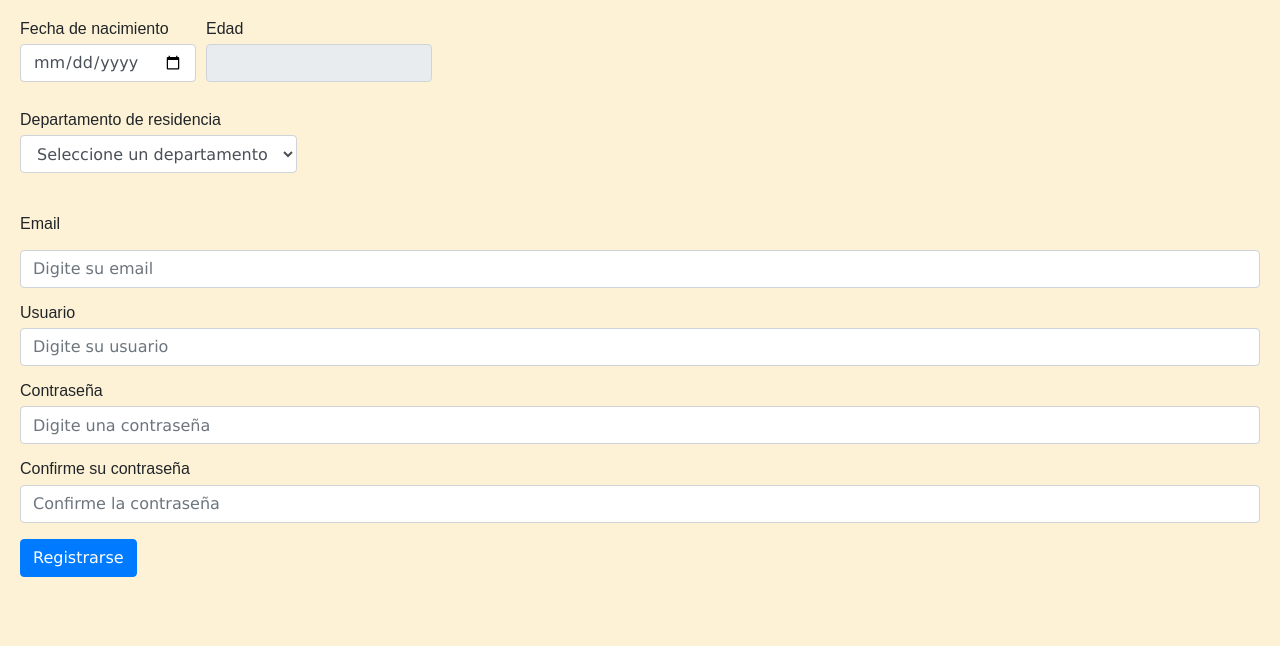
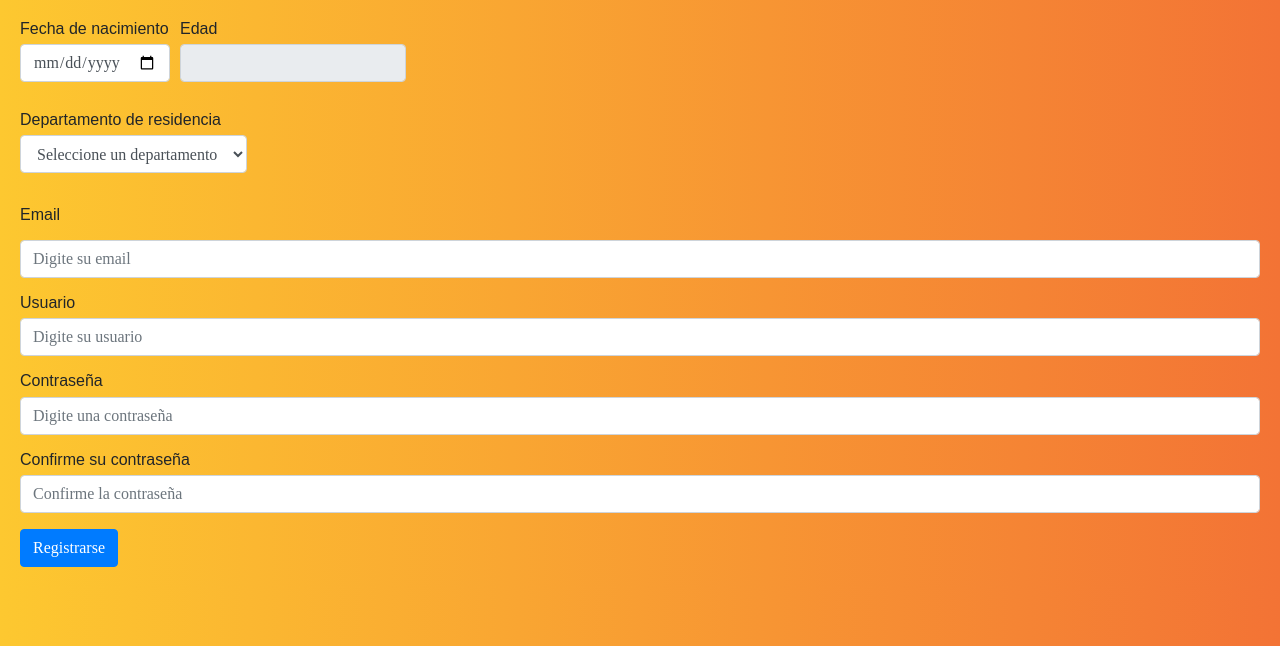
Before and after one commit to JSEC-png/Taller7, a plain HTML site: page registro.html in a window 1280 px wide. Shown: the part 154-800 px from the top of the page. Drawn offline with nearby package versions, Linux system fonts and the light colour scheme; no server answers.

Commit message:
Gradiente

```diff
--- a/registro.css
+++ b/registro.css
@@ -11,8 +11,10 @@ label {
 body
 {
     margin: 20px;
-    background-color: #fdf2d6;
-    font-family: verdana;
+    background: #fdc830; /* fallback for old browsers */
+    background: -webkit-linear-gradient(to right, #fdc830, #f37335); /* Chrome 10-25, Safari 5.1-6 */
+    background: linear-gradient(to right, #fdc830, #f37335);
+    font-family: 'Arial Narrow Bold';
 }
 
 #selectmun
--- a/registro.html
+++ b/registro.html
@@ -9,7 +9,6 @@
 </head>
 <body>
     <form action="mailto:sebastian.rivera.leon2000@gmail.com" class="form">
-
         <h1>Registro de usuario</h1>
         <div class="form-row">
             <div class="form-group col-md-6">
@@ -52,9 +51,7 @@
             </div>
 
         <div class="form-group align-items-left">
-            <div class="form-group col-sm-11"></div>
             <label for="inputEmail3" class="col-form-label">Email</label>
-
               <input type="email" class="form-control" id="inputEmail3" placeholder="Digite su email" required>
             </div>
         </div>
```
